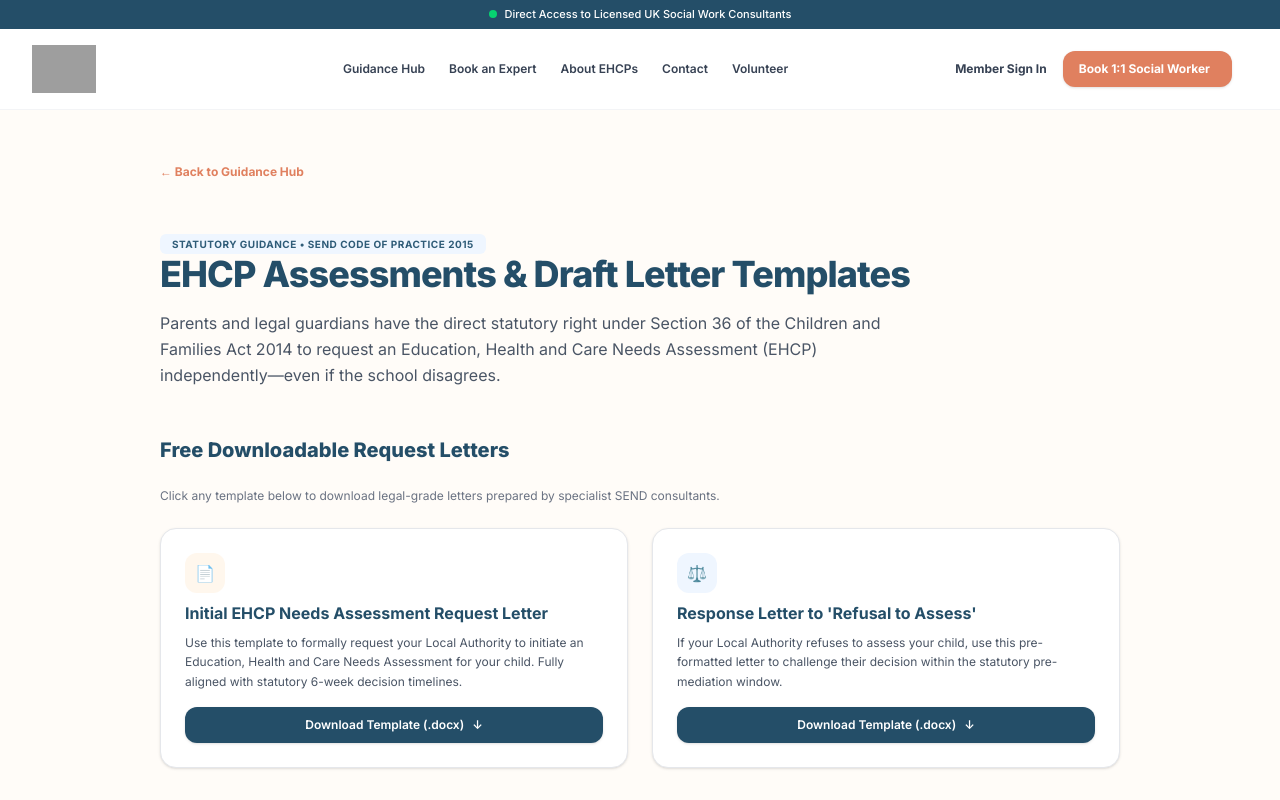
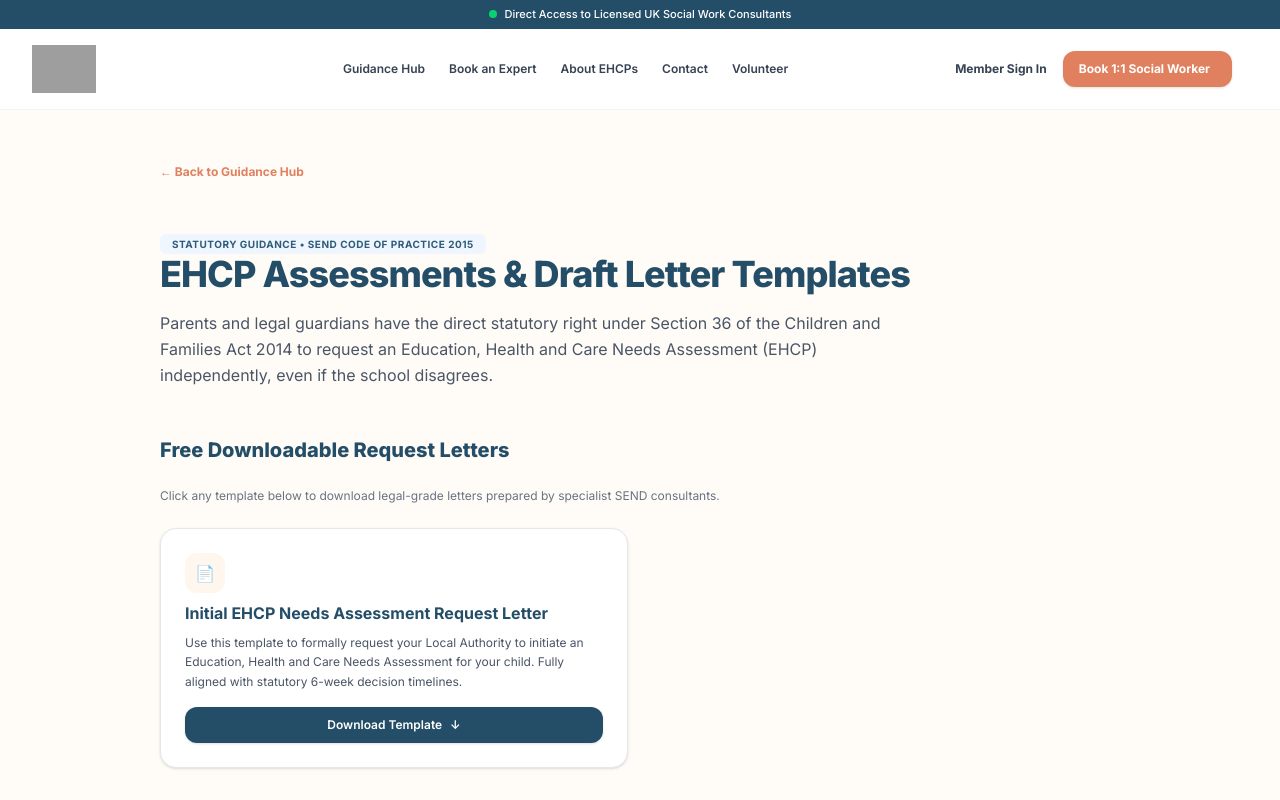
Before and after one commit to SamuelNiniola/tajora-ehcp-helper, a Next.js app: page /guidance/ehcp-assessments in a window 1280 px wide. Shown: the top 800 px of the page. Built offline with nearby package versions, Linux system fonts and the light colour scheme; grey boxes are pictures that could not be loaded.

Commit message:
Update template card with direct Google Drive PDF download link

```diff
--- a/app/guidance/ehcp-assessments/page.tsx
+++ b/app/guidance/ehcp-assessments/page.tsx
@@ -31,7 +31,7 @@ export default function EHCPAssessmentsPage() {
           EHCP Assessments & Draft Letter Templates
         </h1>
         <p className="text-sm sm:text-base text-gray-600 leading-relaxed max-w-3xl">
-          Parents and legal guardians have the direct statutory right under Section 36 of the Children and Families Act 2014 to request an Education, Health and Care Needs Assessment (EHCP) independently—even if the school disagrees.
+          Parents and legal guardians have the direct statutory right under Section 36 of the Children and Families Act 2014 to request an Education, Health and Care Needs Assessment (EHCP) independently, even if the school disagrees.
         </p>
       </div>
 
@@ -65,16 +65,20 @@ export default function EHCPAssessmentsPage() {
                   Use this template to formally request your Local Authority to initiate an Education, Health and Care Needs Assessment for your child. Fully aligned with statutory 6-week decision timelines.
                 </p>
               </div>
-            <button
-              onClick={() => handleDownload('Initial EHCP Assessment Request Letter')}
-              className="w-full bg-brand-navy hover:bg-brand-orange text-white font-semibold py-2.5 rounded-xl text-xs transition-colors shadow flex items-center justify-center space-x-2 cursor-pointer"
+
+              {/* Direct Google Drive Download Link */}
+              <a
+                href="https://drive.google.com/file/d/1K5GuZbCpRx73h1uQE_5MX6irkortMKz6/view?usp=sharingE"
+                target="_blank"
+                rel="noopener noreferrer"
+                className="w-full bg-brand-navy hover:bg-brand-orange text-white font-semibold py-2.5 rounded-xl text-xs transition-colors shadow flex items-center justify-center space-x-2 cursor-pointer no-underline"
               >
-              <span>Download Template (.docx)</span>
+              <span>Download Template</span>
               <span>↓</span>
-            </button>
+            </a>
           </div>
 
-          {/* Template Card 2 */}
+          {/* Template Card 2
           <div className="bg-white p-6 rounded-2xl border border-gray-200 shadow-sm space-y-4 flex flex-col justify-between">
             <div className="space-y-2">
               <div className="w-10 h-10 bg-blue-50 text-brand-blue rounded-xl flex items-center justify-center font-bold">
@@ -91,10 +95,10 @@ export default function EHCPAssessmentsPage() {
               onClick={() => handleDownload('Refusal to Assess Appeal Letter')}
               className="w-full bg-brand-navy hover:bg-brand-orange text-white font-semibold py-2.5 rounded-xl text-xs transition-colors shadow flex items-center justify-center space-x-2 cursor-pointer"
             >
-              <span>Download Template (.docx)</span>
+              <span>Download Template</span>
               <span>↓</span>
             </button>
-          </div>
+          </div> */}
 
         </div>
       </section>
```
Lines whose indentation alone changed are shown as unchanged.
